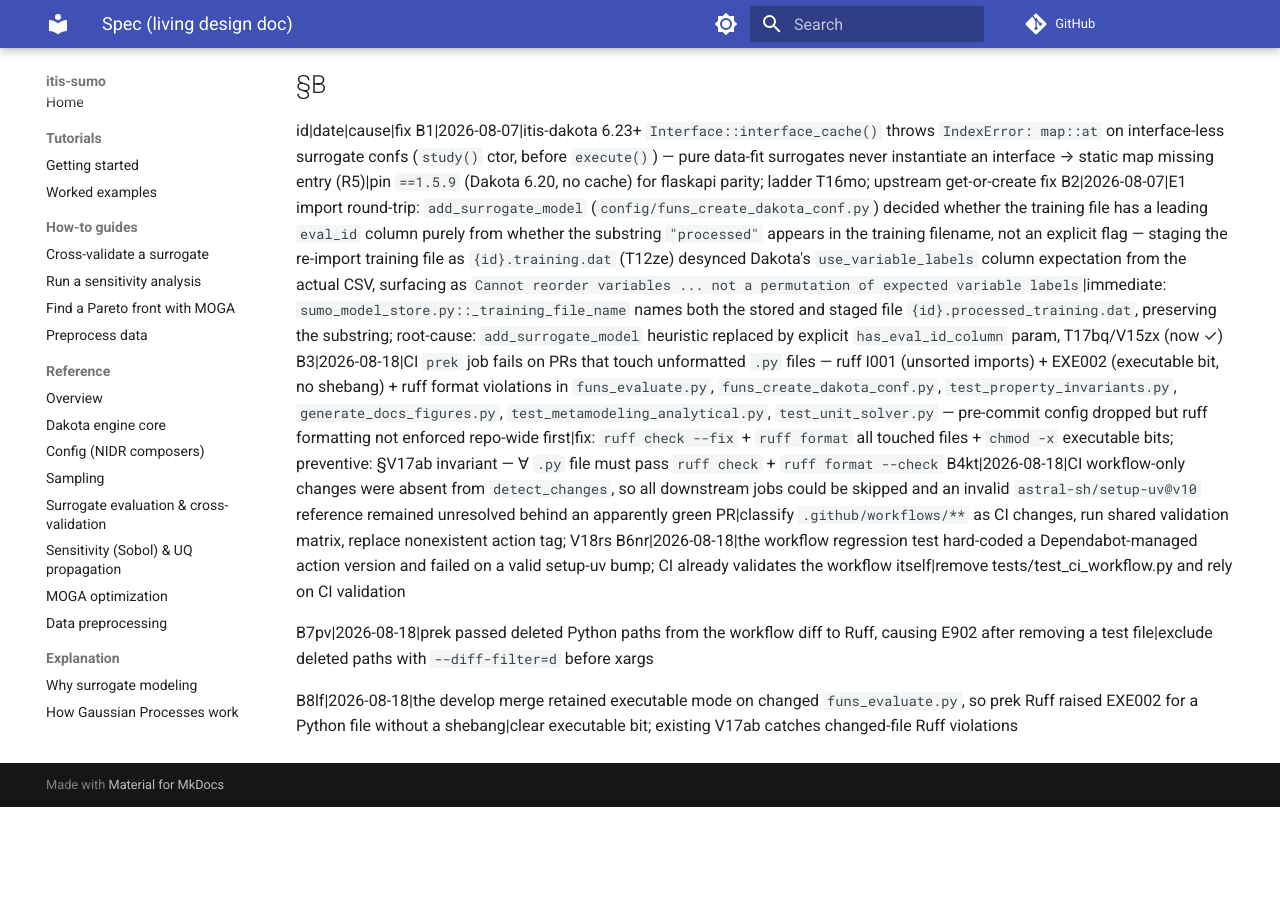
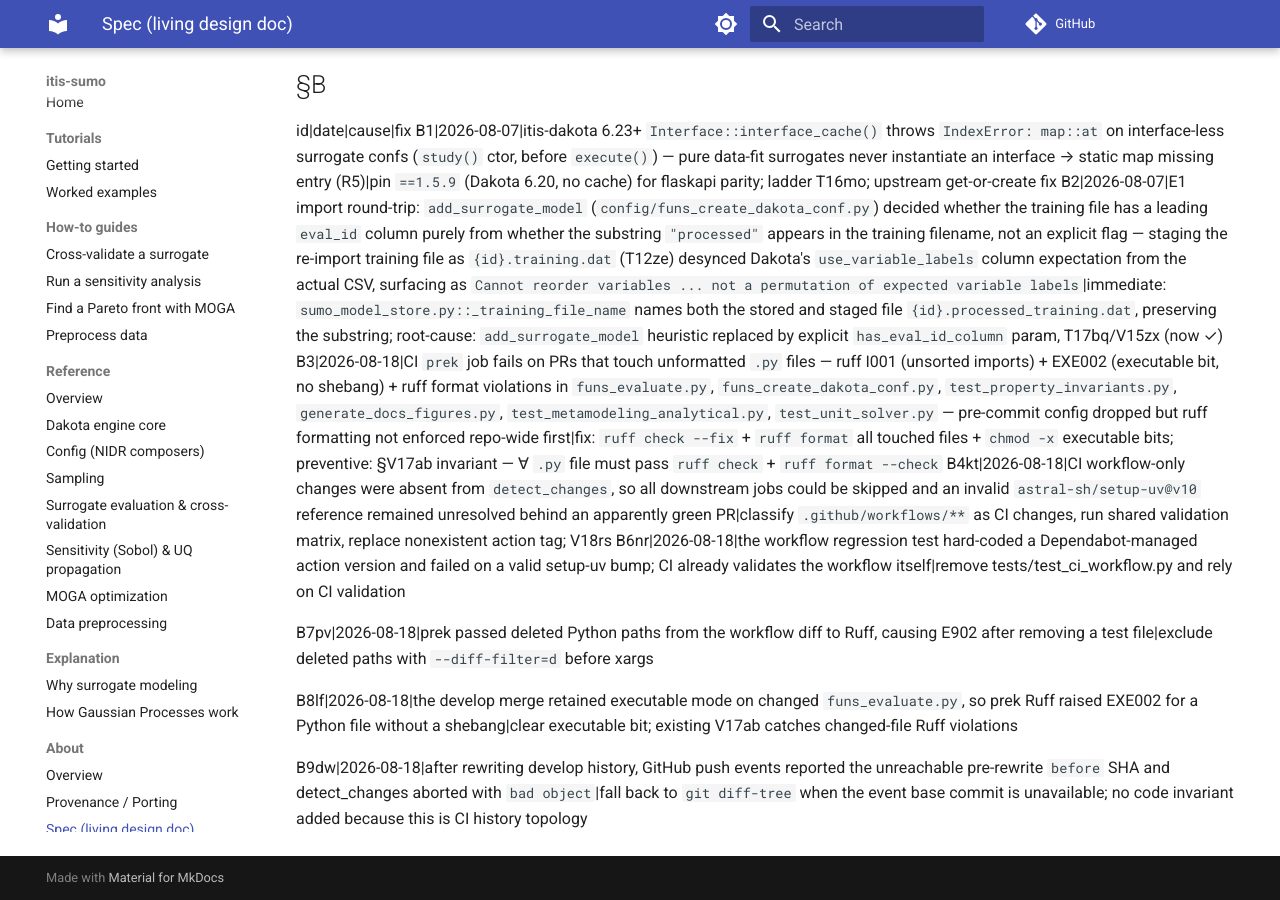
Before and after one commit to ITISFoundation/itis-sumo, an MkDocs documentation site: the page built from docs/about/spec.md, in a window 1280 px wide and 900 px high, scrolled down 4435 px. Built offline with MkDocs 1.6.1 and Material for MkDocs 9.7.7, drawn with Linux system fonts in a browser that asks for light colours; comment, search, counter and statistics services are not loaded; before the commit the page ends 5242 px from its top, so only the background shows below that.

Commit message:
fix(ci): handle unavailable push base commits

```diff
--- a/SPEC.md
+++ b/SPEC.md
@@ -97,3 +97,5 @@
 B7pv|2026-08-18|prek passed deleted Python paths from the workflow diff to Ruff, causing E902 after removing a test file|exclude deleted paths with `--diff-filter=d` before xargs
 
 B8lf|2026-08-18|the develop merge retained executable mode on changed `funs_evaluate.py`, so prek Ruff raised EXE002 for a Python file without a shebang|clear executable bit; existing V17ab catches changed-file Ruff violations
+
+B9dw|2026-08-18|after rewriting develop history, GitHub push events reported the unreachable pre-rewrite `before` SHA and detect_changes aborted with `bad object`|fall back to `git diff-tree` when the event base commit is unavailable; no code invariant added because this is CI history topology
```
Also changed, not shown: 1 other file.
